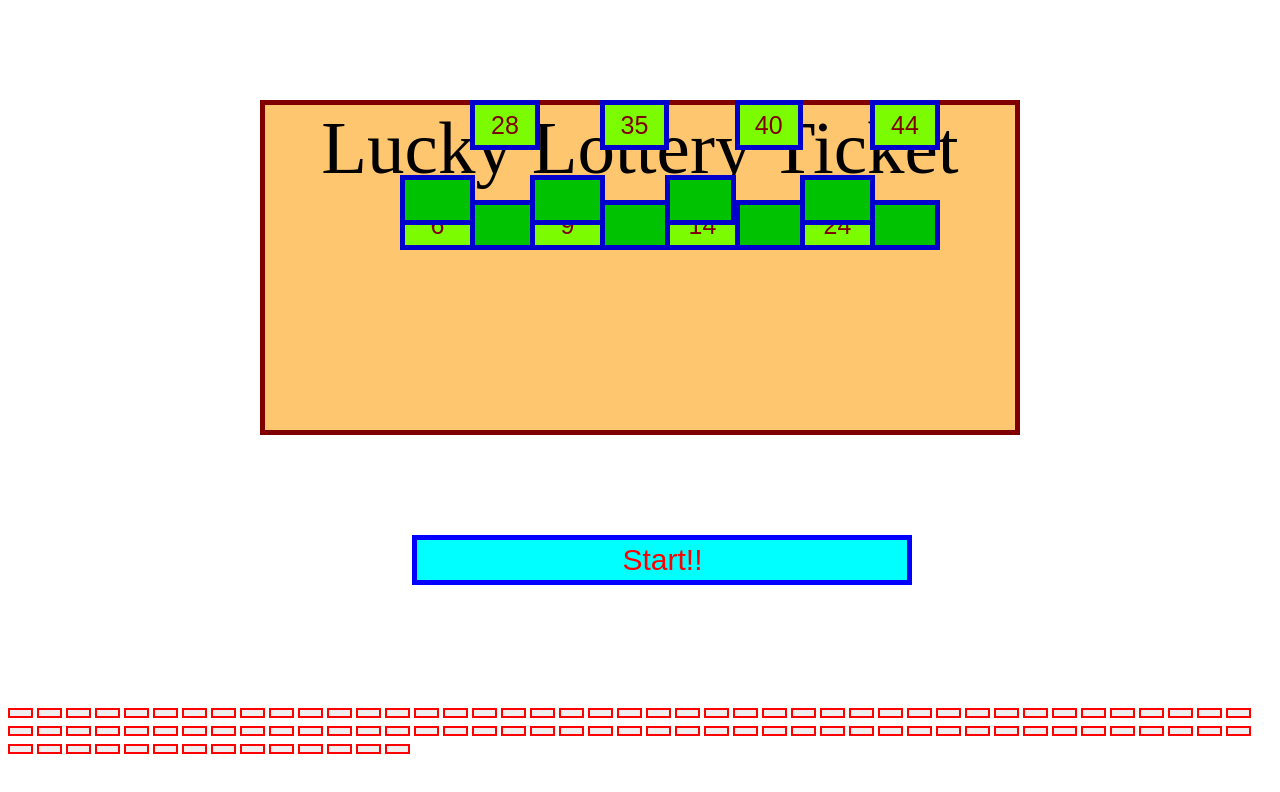
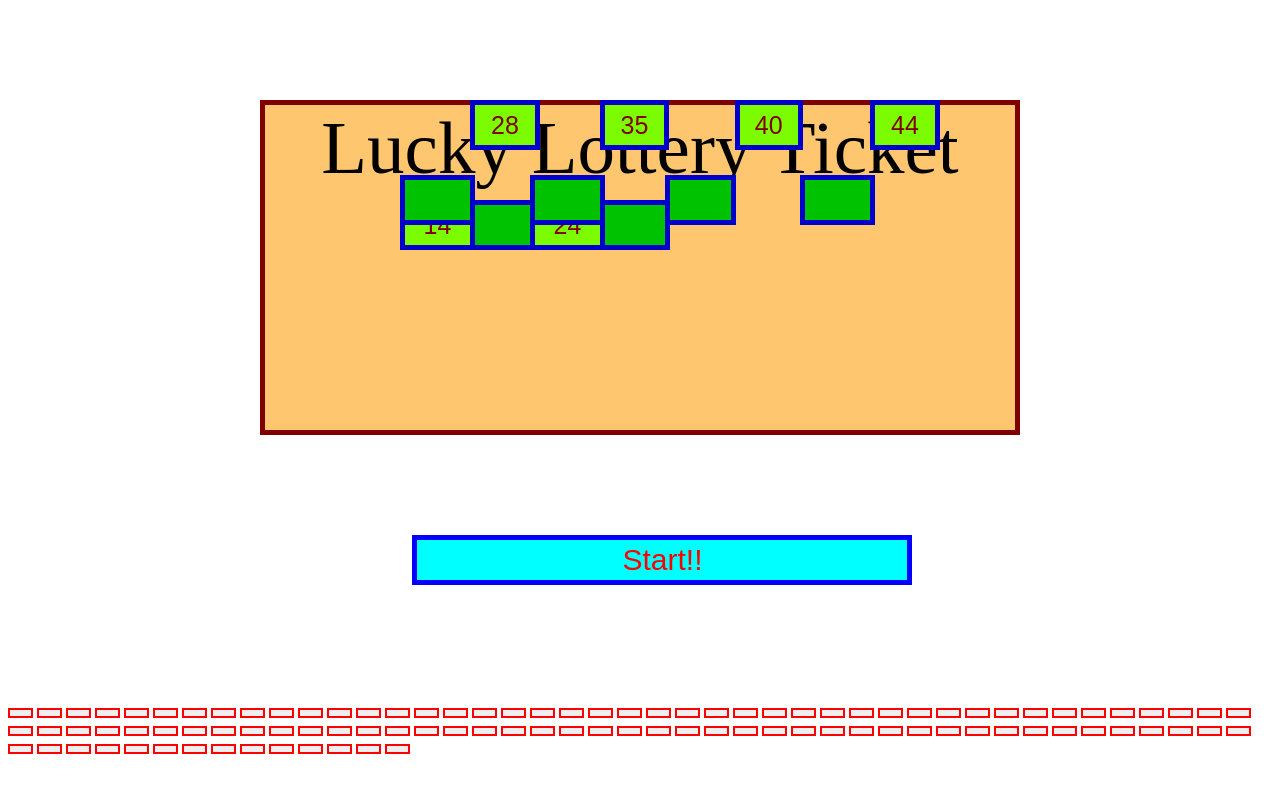
Before and after one commit to SuyogiMehta/Housie-Game-VJM.org, a plain HTML site: page index.html in a window 1280 px wide. Drawn offline with Linux system fonts and the light colour scheme.

Commit message:
Update B Housie Game-style.css

```diff
--- a/B Housie Game-style.css
+++ b/B Housie Game-style.css
@@ -85,7 +85,7 @@
     font-size: 25px;
     position: fixed;
     top: 200px;
-    left: 665px;
+    left: 400px;
 }
 
 #g {
@@ -96,7 +96,7 @@
     width: 60px;
     position: fixed;
     top: 125px;
-    left: 735px;
+    left: 470px;
 }
 
 #h {
@@ -108,7 +108,7 @@
     font-size: 25px;
     position: fixed;
     top: 200px;
-    left: 800px;
+    left: 530px;
 }
 
 #i {
@@ -119,7 +119,7 @@
     width: 60px;
     position: fixed;
     top: 125px;
-    left: 870px;
+    left: 600px;
 }
 
 
```
